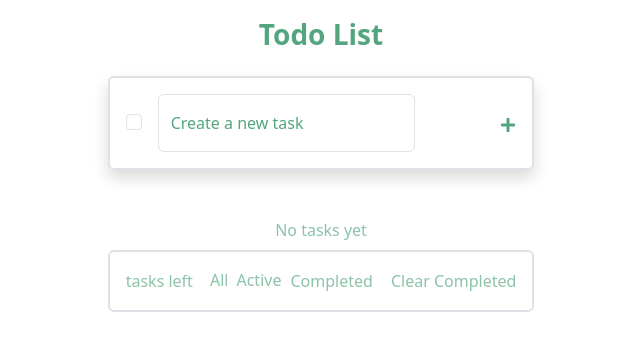
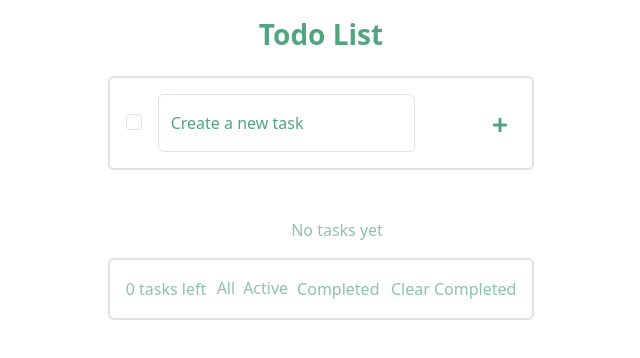
Before and after one commit to YuryXXl/ToDo-List-Project, a React (Vite) app: page / in a window 1280 px wide. Shown: the top 358 px of the page, without its empty margins (319-959 px from the left). Built offline with nearby package versions, Linux system fonts and the light colour scheme.

Commit message:
almost done

```diff
--- a/src/App.jsx
+++ b/src/App.jsx
@@ -2,29 +2,57 @@ import Navbar from "./components/Navbar";
 import TaskForm from "./components/TaskForm";
 import TaskList from "./components/TaskList";
 import { useState } from "react";
-import TaskFooter from "./TaskFooter";
+import FooterFilter from "./components/FooterFilter";
 
 function App() {
   const [tasks, setTasks] = useState([]);
+  const [filter, setFilter] = useState("all");
+  const tasksLeft = tasks.filter(task => !task.completed).length;
+  console.log("tasksLeft", tasksLeft);
 
   const addTask = (newTask) => {
-    console.log("newTask", newTask);
     setTasks((prev) => [...prev, newTask]);
   };
   const removeTask = (id) => {
     setTasks((prev) => prev.filter((task) => task.id !== id));
   };
 
+  const completeTask = (id) => {
+    setTasks(
+      tasks.map((task) =>
+        task.id === id ? { ...task, completed: !task.completed } : task
+      )
+    );
+  };
+  const removeCompletedTask = () => {
+    setTasks(tasks.filter((task) => !task.completed));
+  };
+
+  const filteredTasks = tasks.filter((task) => {
+    if (filter === "completed") return task.completed;
+    if (filter === "active") return !task.completed;
+    return true;
+  });
+
 
 
   return (
     <>
       <Navbar />
-      <div className="d-flex justify-content-center">
+      <div></div>
+      <div className="">
         <TaskForm addTask={addTask} />
       </div>
-      <TaskList tasks={tasks} removeTask={removeTask} />
-      <TaskFooter />
+      <TaskList
+        tasks={filteredTasks}
+        completeTask={completeTask}
+        removeTask={removeTask}
+      />
+      <FooterFilter
+      setFilter={setFilter}
+      tasksLeft={tasksLeft}
+      removeCompletedTask={removeCompletedTask}
+      />
     </>
   );
 }
--- a/src/TaskFooter.jsx
+++ /dev/null
@@ -1,42 +0,0 @@
-
-
-
-
-function TaskFooter(taskLeft, taskAll, taskActive, taskCompleted, clearCompleted) {
-
-
-
-
-
-
-
-
-//   console.log("tasks", tasks);
-//   const length = tasks.length;
-
-//   const taskAll = length;
-
-//   const taskActive = tasks.filter((task) => task.checked === false);
-
-//   const taskCompleted = tasks.filter((task) => task.checked === true);
-
-  return (
-    <div>
-      <div className="footer col-8 p-3 border border-2 rounded-2 mx-auto mt-2 d-flex justify-content-between align-items-center col-lg-4 ">
-        <div className="tasks-left">
-          <div className="text-success text-opacity-50"> tasks left</div>
-        </div>
-        <div className="filters d-flex flex-row gap-2">
-          <div className=" p-0 text-success text-opacity-50" type="submit">All</div>
-          <div className=" p-0 text-success text-opacity-50" type="submit">Active</div>
-          <div className="btn p-0 text-success text-opacity-50" type="submit">Completed</div>
-        </div>
-        <div className="clear-completed">
-          <div className="p-0 text-success text-opacity-50" type="submit">Clear Completed</div>
-        </div>
-      </div>
-    </div>
-  );
-}
-
-export default TaskFooter;
--- /dev/null
+++ b/src/components/FooterFilter.jsx
@@ -0,0 +1,27 @@
+import React from "react";
+
+
+  const FooterFilter = ({setFilter, tasksLeft, removeCompletedTask}) => {
+
+
+  return (
+    <div>
+      <div className="mb-2 col-8 p-3 border border-2 rounded-2 mx-auto d-flex justify-content-between align-items-center col-lg-4">
+        <div>
+          <div className="tasks-left text-success text-opacity-50">{tasksLeft} tasks left</div>
+        </div>
+        <div className="filters d-flex flex-row gap-2">
+          <div className="task-all p-0 text-success text-opacity-50" type="submit" onClick={() => setFilter("all")}>All</div>
+          <div className="task-active p-0 text-success text-opacity-50" type="submit" onClick={() => setFilter("active")}>Active</div>
+          <div className="task-completed btn p-0 text-success text-opacity-50" type="submit" onClick={() => setFilter("completed")}>Completed</div>
+        </div>
+        <div>
+          <div className="clear-completed p-0 text-success text-opacity-50" type="submit" onClick={removeCompletedTask}>Clear Completed</div>
+        </div>
+      </div>
+    </div>
+
+  );
+};
+
+export default FooterFilter;
--- a/src/components/TaskCard.jsx
+++ b/src/components/TaskCard.jsx
@@ -1,9 +1,15 @@
 import { IoTrashSharp } from "react-icons/io5";
+import { useState } from "react";
 
 
 
 
-function TaskCard({task, removeTask}) {
+function TaskCard({task, removeTask, completeTask}) {
+
+    const [isStrike, setIsStrike] = useState(false);
+
+
+
   return (
     <div className="col-8 rounded-2 col-lg-4">
       <div className="card">
@@ -12,14 +18,18 @@ function TaskCard({task, removeTask}) {
 
 
           <div className="form-check">
+            <label htmlFor="exampleCheck1"></label>
             <input
               className="form-check-input"
               type="checkbox"
-              checked={task.checked}
+              checked={isStrike}
+              onChange={(e) => setIsStrike(e.target.checked)}
+              onClick={() => completeTask(task.id)}
+
             />
 
           </div>
-          <h5 className="card-title m-0 text-success text-opacity-75">
+          <h5 style={{ textDecoration: isStrike ? "line-through" : "none" }} className="card-title m-0 text-success text-opacity-75">
             {task.todo}
           </h5>
          </div>
@@ -32,4 +42,5 @@ function TaskCard({task, removeTask}) {
   );
 }
 
+
 export default TaskCard;
--- a/src/components/TaskForm.jsx
+++ b/src/components/TaskForm.jsx
@@ -3,7 +3,7 @@ import { useState } from "react";
 
 function TaskForm({ addTask }) {
   const [task, setTask] = useState("");
-  const [checked, setChecked] = useState("");
+
 
   const handleTaskInput = (e) => {
     setTask(e.target.value);
@@ -19,7 +19,7 @@ function TaskForm({ addTask }) {
     const newTask = {
       id: Date.now(),
       todo: task,
-      checked: checked,
+      checked: false,
     };
 
     addTask(newTask);
@@ -27,13 +27,13 @@ function TaskForm({ addTask }) {
     console.log("new Task created", newTask);
 
     setTask("");
-    setChecked("");
+
   };
 
   return (
     <form
       onSubmit={handleSubmit}
-      className="col-8 p-3 border border-2 rounded-2 mx-auto mt-2 d-flex justify-content-between align-items-center shadow col-lg-4"
+      className="mb-2 col-8 p-3 border border-2 rounded-2 mx-auto mt-2 d-flex justify-content-between align-items-center col-lg-4"
     >
       <div className="d-flex align-items-center gap-2">
         <div className="form-check">
@@ -41,7 +41,8 @@ function TaskForm({ addTask }) {
             onChange={handleCheckboxInput}
             className="form-check-input"
             type="checkbox"
-            value={checked}
+            value={false}
+
 
           />
         </div>
@@ -58,7 +59,7 @@ function TaskForm({ addTask }) {
         </div>
       </div>
 
-      <div className="">
+      <div className="p-2">
         <FaPlus
           type="submit"
           onClick={handleSubmit}
--- a/src/components/TaskList.jsx
+++ b/src/components/TaskList.jsx
@@ -1,15 +1,17 @@
 
-import { HiH3 } from "react-icons/hi2";
 import TaskCard from "./TaskCard";
 
-function TaskList({tasks, removeTask}) {
-  return (tasks.length < 1 ? (<div className="task-list d-flex flex-column gap-2 align-items-center mt-5 text-success text-opacity-50">No tasks yet</div>) :
-    (<div className="task-list d-flex flex-column gap-2 align-items-center mt-5">
+
+
+
+function TaskList({tasks, removeTask, completeTask}) {
+  return (tasks.length < 1 ? (<ul className="task-list d-flex flex-column align-items-center mt-5 text-success text-opacity-50">No tasks yet</ul>) :
+    (<li className="task-list d-flex flex-column align-items-center">
         {tasks.map((task) => (
-          <TaskCard key={task.id} task={task} removeTask={removeTask}/>
+          <TaskCard key={task.id} task={task} removeTask={removeTask} completeTask={completeTask} onClick={() => completeTask(task.checked)}/>
+
         ))}
-    </div>
-
+    </li>
     )
   )
 }
```
